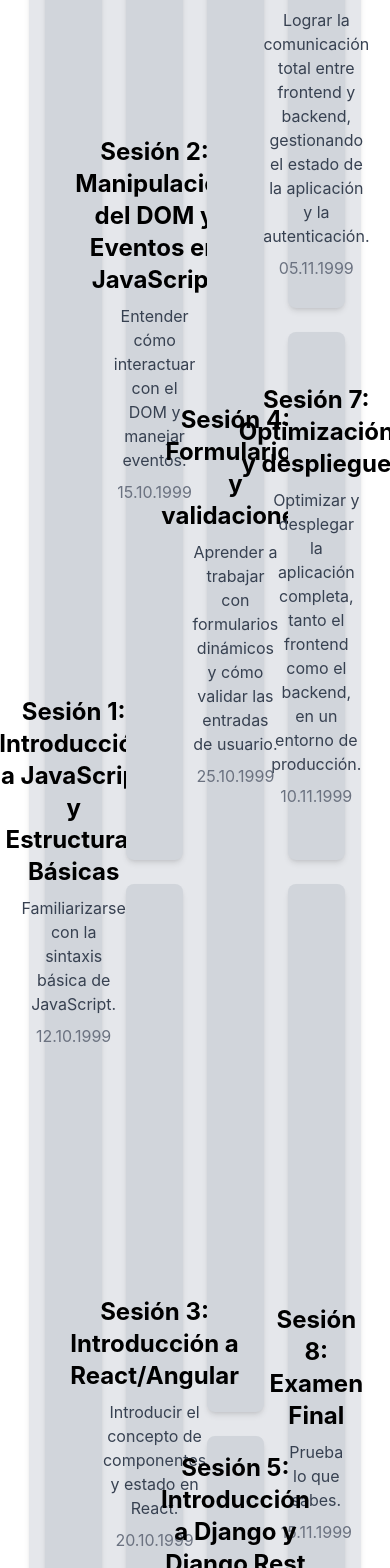
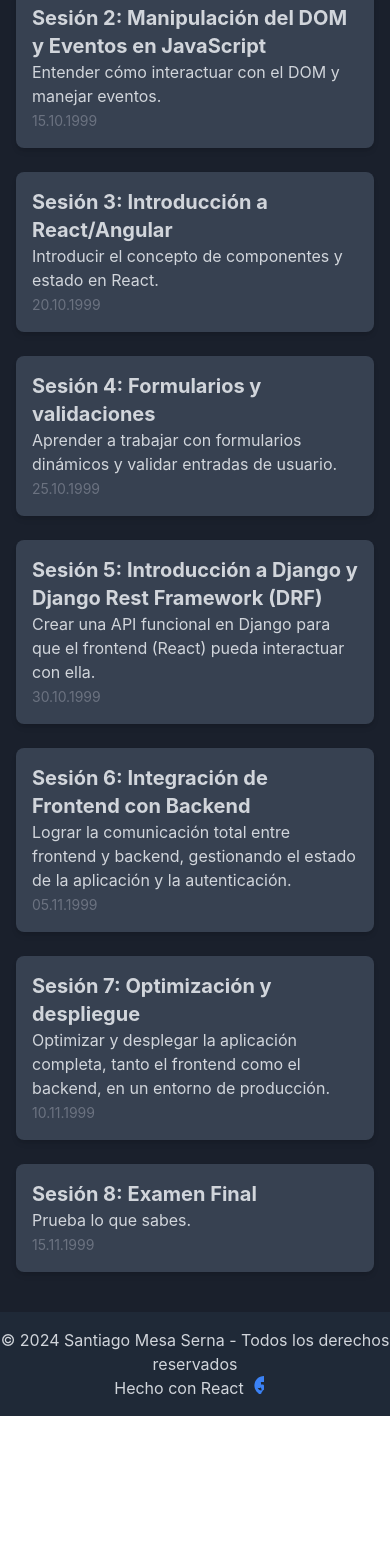
Before and after one commit to altair3542/web.media, a React (Create React App) app: page / in a window 390 px wide. Shown: the part 340-1908 px from the top of the page. After the commit the page ends 1756 px from the top, so only its background shows below. Built offline with nearby package versions, Linux system fonts and the light colour scheme.

Commit message:
se agrega modo oscuro, se mejora el diseño del layout bentto y se mejora la responsividad.

```diff
--- a/src/App.js
+++ b/src/App.js
@@ -1,137 +1,121 @@
-import React from 'react';
-import { FaReact } from 'react-icons/fa'; // Para el icono de React
+import React, { useState } from "react";
 
-const SolidBento = () => {
 const sessions = [
   {
-      title: 'Sesión 1: Introducción a JavaScript y Estructuras Básicas',
-      objective: 'Familiarizarse con la sintaxis básica de JavaScript.',
-      link: '/session1',
-      date: '12.10.1999',
+    title: "Sesión 1: Introducción a JavaScript y Estructuras Básicas",
+    description: "Familiarizarse con la sintaxis básica de JavaScript.",
+    date: "12.10.1999",
   },
   {
-      title: 'Sesión 2: Manipulación del DOM y Eventos en JavaScript',
-      objective: 'Entender cómo interactuar con el DOM y manejar eventos.',
-      link: '/session2',
-      date: '15.10.1999',
+    title: "Sesión 2: Manipulación del DOM y Eventos en JavaScript",
+    description: "Entender cómo interactuar con el DOM y manejar eventos.",
+    date: "15.10.1999",
   },
   {
-      title: 'Sesión 3: Introducción a React/Angular',
-      objective: 'Introducir el concepto de componentes y estado en React.',
-      link: '/session3',
-      date: '20.10.1999',
+    title: "Sesión 3: Introducción a React/Angular",
+    description: "Introducir el concepto de componentes y estado en React.",
+    date: "20.10.1999",
   },
   {
-      title: 'Sesión 4: Formularios y validaciones',
-      objective: 'Aprender a trabajar con formularios dinámicos y cómo validar las entradas de usuario.',
-      link: '/session4',
-      date: '25.10.1999',
+    title: "Sesión 4: Formularios y validaciones",
+    description:
+      "Aprender a trabajar con formularios dinámicos y validar entradas de usuario.",
+    date: "25.10.1999",
   },
   {
-      title: 'Sesión 5: Introducción a Django y Django Rest Framework (DRF)',
-      objective: 'Crear una API funcional en Django para que el frontend (React) pueda interactuar con ella.',
-      link: '/session5',
-      date: '30.10.1999',
+    title: "Sesión 5: Introducción a Django y Django Rest Framework (DRF)",
+    description:
+      "Crear una API funcional en Django para que el frontend (React) pueda interactuar con ella.",
+    date: "30.10.1999",
   },
   {
-      title: 'Sesión 6: Integración de Frontend con Backend',
-      objective: 'Lograr la comunicación total entre frontend y backend, gestionando el estado de la aplicación y la autenticación.',
-      link: '/session6',
-      date: '05.11.1999',
+    title: "Sesión 6: Integración de Frontend con Backend",
+    description:
+      "Lograr la comunicación total entre frontend y backend, gestionando el estado de la aplicación y la autenticación.",
+    date: "05.11.1999",
   },
   {
-      title: 'Sesión 7: Optimización y despliegue',
-      objective: 'Optimizar y desplegar la aplicación completa, tanto el frontend como el backend, en un entorno de producción.',
-      link: '/session7',
-      date: '10.11.1999',
+    title: "Sesión 7: Optimización y despliegue",
+    description:
+      "Optimizar y desplegar la aplicación completa, tanto el frontend como el backend, en un entorno de producción.",
+    date: "10.11.1999",
   },
   {
-      title: 'Sesión 8: Examen Final',
-      objective: 'Prueba lo que sabes.',
-      link: '/session8',
-      date: '15.11.1999',
+    title: "Sesión 8: Examen Final",
+    description: "Prueba lo que sabes.",
+    date: "15.11.1999",
   },
 ];
 
+function App() {
+  const [darkMode, setDarkMode] = useState(true); // Estado para el tema
+
   return (
-    <div className="flex flex-col min-h-screen justify-between">
+    <div
+      className={`${
+        darkMode ? "bg-dark text-gray-300" : "bg-gray-100 text-gray-900"
+      } min-h-screen transition-all duration-500 ease-in-out`}
+    >
+      {/* Botón para cambiar el tema */}
+      <button
+        onClick={() => setDarkMode(!darkMode)}
+        className="absolute top-4 right-4 py-2 px-4 bg-blue-500 text-white rounded"
+      >
+        {darkMode ? "Modo Claro" : "Modo Oscuro"}
+      </button>
+
       {/* Header */}
-      <header className="bg-gray-800 text-white p-4">
-        <h1 className="text-3xl font-bold text-center">Temario de Clases de Programación Web</h1>
+      <header className={darkMode ? "bg-gray-800 py-4" : "bg-gray-300 py-4"}>
+        <h1 className="text-center text-3xl font-bold">
+          Temario de Clases de Programación Web
+        </h1>
       </header>
 
-      {/* Main Content */}
-      <main className="flex-grow flex items-center justify-center">
-        <div className="grid h-[85%] w-[85%] gap-6 bg-gray-200 p-4 grid-cols-4 grid-rows-4 rounded-lg shadow-md">
-
-          {/* Sesión 1 */}
-          <a href={sessions[0].link} className="col-span-1 row-span-4 bg-gray-300 rounded-lg shadow-md flex flex-col items-center justify-center text-center p-4">
-            <h2 className="text-2xl font-bold">{sessions[0].title}</h2>
-            <p className="mt-2 text-gray-700">{sessions[0].objective}</p>
-            <p className="mt-2 text-gray-500">{sessions[0].date}</p>
-          </a>
-
-          {/* Sesión 2 */}
-          <a href={sessions[1].link} className="col-span-1 row-span-2 bg-gray-300 rounded-lg shadow-md flex flex-col items-center justify-center text-center p-4">
-            <h2 className="text-2xl font-bold">{sessions[1].title}</h2>
-            <p className="mt-2 text-gray-700">{sessions[1].objective}</p>
-            <p className="mt-2 text-gray-500">{sessions[1].date}</p>
-          </a>
-
-          {/* Sesión 4 */}
-          <a href={sessions[3].link} className="col-span-1 row-span-3 bg-gray-300 rounded-lg shadow-md flex flex-col items-center justify-center text-center p-4">
-            <h2 className="text-2xl font-bold">{sessions[3].title}</h2>
-            <p className="mt-2 text-gray-700">{sessions[3].objective}</p>
-            <p className="mt-2 text-gray-500">{sessions[3].date}</p>
-          </a>
-
-          {/* Sesión 6 */}
-          <a href={sessions[5].link} className="col-span-1 row-span-1 bg-gray-300 rounded-lg shadow-md flex flex-col items-center justify-center text-center p-4">
-            <h2 className="text-2xl font-bold">{sessions[5].title}</h2>
-            <p className="mt-2 text-gray-700">{sessions[5].objective}</p>
-            <p className="mt-2 text-gray-500">{sessions[5].date}</p>
-          </a>
-
-          {/* Sesión 7 */}
-          <a href={sessions[6].link} className="col-span-1 row-span-1 bg-gray-300 rounded-lg shadow-md flex flex-col items-center justify-center text-center p-4">
-            <h2 className="text-2xl font-bold">{sessions[6].title}</h2>
-            <p className="mt-2 text-gray-700">{sessions[6].objective}</p>
-            <p className="mt-2 text-gray-500">{sessions[6].date}</p>
-          </a>
-
-          {/* Sesión 3 */}
-          <a href={sessions[2].link} className="col-span-1 row-span-2 bg-gray-300 rounded-lg shadow-md flex flex-col items-center justify-center text-center p-4">
-            <h2 className="text-2xl font-bold">{sessions[2].title}</h2>
-            <p className="mt-2 text-gray-700">{sessions[2].objective}</p>
-            <p className="mt-2 text-gray-500">{sessions[2].date}</p>
-          </a>
-
-          {/* Sesión 8 */}
-          <a href={sessions[7].link} className="col-span-1 row-span-2 bg-gray-300 rounded-lg shadow-md flex flex-col items-center justify-center text-center p-4">
-            <h2 className="text-2xl font-bold">{sessions[7].title}</h2>
-            <p className="mt-2 text-gray-700">{sessions[7].objective}</p>
-            <p className="mt-2 text-gray-500">{sessions[7].date}</p>
-          </a>
-
-          {/* Sesión 5 */}
-          <a href={sessions[4].link} className="col-span-1 row-span-1 bg-gray-300 rounded-lg shadow-md flex flex-col items-center justify-center text-center p-4">
-            <h2 className="text-2xl font-bold">{sessions[4].title}</h2>
-            <p className="mt-2 text-gray-700">{sessions[4].objective}</p>
-            <p className="mt-2 text-gray-500">{sessions[4].date}</p>
-          </a>
-
+      {/* Contenido principal */}
+      <main className="container mx-auto py-10 px-4">
+        <div className="grid grid-cols-1 sm:grid-cols-2 lg:grid-cols-4 gap-6">
+          {sessions.map((session, index) => (
+            <div
+              key={index}
+              className={`col-span-1 ${
+                index === 0
+                  ? "lg:col-span-2 row-span-2"
+                  : index === 7
+                  ? "lg:col-span-2"
+                  : "lg:col-span-1"
+              } ${
+                darkMode ? "bg-gray-700" : "bg-white"
+              } rounded-lg p-4 shadow-md transition-all duration-500 ease-in-out transform hover:scale-105 hover:shadow-lg`}
+            >
+              <h2 className="text-xl font-bold">{session.title}</h2>
+              <p>{session.description}</p>
+              <span className="text-sm text-gray-500">{session.date}</span>
+            </div>
+          ))}
         </div>
       </main>
 
       {/* Footer */}
-      <footer className="bg-gray-800 text-center p-6">
-        <p className="text-gray-400 mb-2">© 2024 Santiago Mesa Serna - Todos los derechos reservados</p>
-        <p className="text-gray-400 flex justify-center items-center">
-          Hecho con React <FaReact className="text-blue-500 ml-2" size={20} />
+      <footer className={darkMode ? "bg-gray-800 py-4" : "bg-gray-300 py-4"}>
+        <div className="text-center">
+          <p>© 2024 Santiago Mesa Serna - Todos los derechos reservados</p>
+          <p className="flex justify-center items-center">
+            Hecho con React{" "}
+            <span className="ml-2 text-blue-500">
+              <svg
+                xmlns="http://www.w3.org/2000/svg"
+                viewBox="0 0 24 24"
+                fill="currentColor"
+                className="w-6 h-6"
+              >
+                <path d="M12 0C6.6 0 2.4 4.2 2.4 9.6c0 3.6 2.4 7.8 6 8.4.6 0 1.2-.6 1.2-1.2v-2.4c-2.4 0-4.2-1.8-4.2-4.2 0-.6.6-1.2 1.2-1.2h2.4v-2.4c0-.6-.6-1.2-1.2-1.2h-2.4c-.6 0-1.2.6-1.2 1.2 0 1.2.6 1.8 1.2 2.4 1.8.6 4.2 2.4 4.2 4.8 0 1.8-1.8 3.6-3.6 4.2h.6c1.8 0 3.6-1.8 4.2-3.6.6 0 1.2-.6 1.2-1.2V9.6c0-.6-.6-1.2-1.2-1.2h-2.4v-2.4c0-.6-.6-1.2-1.2-1.2-.6 0-1.2.6-1.2 1.2V6c0-.6-.6-1.2-1.2-1.2-.6 0-1.2.6-1.2 1.2V8.4c0 2.4 1.8 3.6 4.2 3.6.6 0 1.2-.6 1.2-1.2V9.6c0-2.4-1.8-3.6-4.2-3.6H12z" />
+              </svg>
+            </span>
           </p>
+        </div>
       </footer>
     </div>
   );
-};
+}
 
-export default SolidBento;
+export default App;
--- a/tailwind.config.js
+++ b/tailwind.config.js
@@ -1,10 +1,16 @@
-/** @type {import('tailwindcss').Config} */
 module.exports = {
-  content: [
-    "./src/**/*.{js,jsx,ts,tsx}",
-  ],
+  purge: ['./src/**/*.{js,jsx,ts,tsx}', './public/index.html'],
+  darkMode: false, // or 'media' or 'class'
   theme: {
+    extend: {
+      colors: {
+        dark: '#1a202c',
+        light: '#f7fafc',
+      },
+    },
+  },
+  variants: {
     extend: {},
   },
   plugins: [],
-}
+};
```
Also changed, not shown: src/index.css (line endings or trailing spaces). Lines whose indentation alone changed are shown as unchanged.
